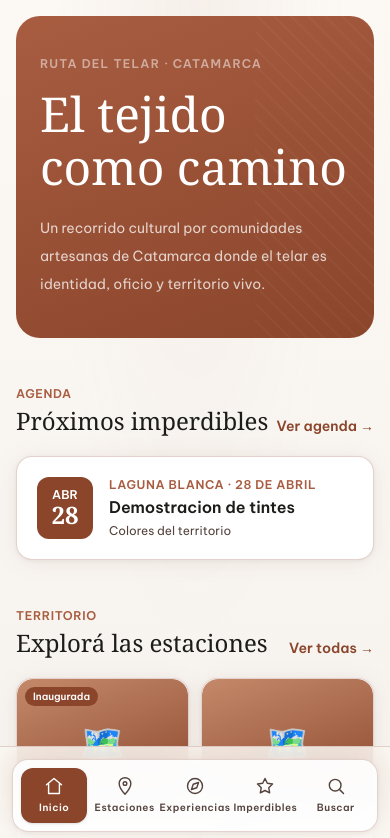
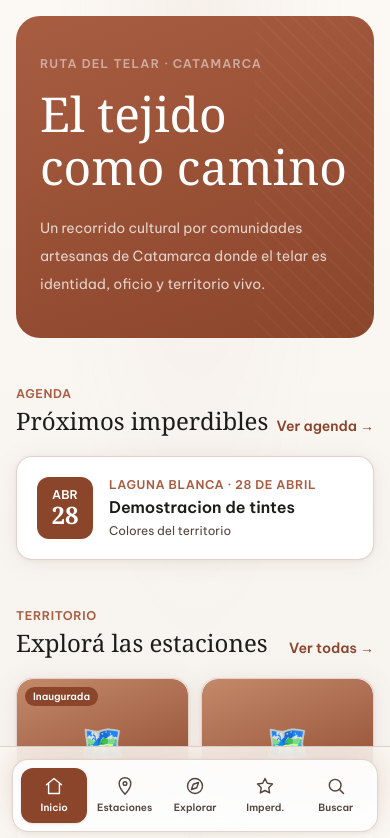
Before and after one commit to carlosacostap-unca/rutadeltelar, a Next.js app: page / in a window 390 px wide. Shown: the top 838 px of the page. Built offline with nearby package versions, Linux system fonts and the light colour scheme; no server answers.

Commit message:
fix: polish mobile fallbacks and navigation

```diff
--- a/app/page.tsx
+++ b/app/page.tsx
@@ -7,6 +7,7 @@ import {
   getStationsResult,
 } from "@/app/lib/data";
 import { HomeCarousel } from "@/components/home-carousel";
+import { PbImage } from "@/components/pb-image";
 import { SurfaceCard } from "@/components/surface-card";
 
 function formatEventDate(iso: string) {
@@ -159,12 +160,17 @@ export default async function Home() {
               <SurfaceCard className="soft-shadow overflow-hidden !p-0 transition group-hover:border-[color:var(--accent)]">
                 <div className="relative aspect-[4/3] w-full overflow-hidden rounded-t-2xl">
                   {station.imageUrl ? (
-                    <Image
+                    <PbImage
                       src={station.imageUrl}
                       alt={station.name}
                       fill
                       className="object-cover transition group-hover:scale-[1.04]"
                       sizes="(max-width: 640px) 50vw, 33vw"
+                      fallback={
+                        <div className="flex h-full items-center justify-center bg-[linear-gradient(160deg,#c4896a_0%,#8a452b_100%)] text-xs font-semibold uppercase tracking-wider text-white">
+                          Estacion
+                        </div>
+                      }
                     />
                   ) : (
                     <div className="flex h-full items-center justify-center bg-[linear-gradient(160deg,#c4896a_0%,#8a452b_100%)] text-4xl">
--- a/components/buscar-client.tsx
+++ b/components/buscar-client.tsx
@@ -203,7 +203,7 @@ export function BuscarClient(data: SearchData) {
         <input
           type="search"
           autoFocus
-          placeholder="Buscar estaciones, actores, productos, experiencias, imperdibles…"
+          placeholder="Buscar en la ruta..."
           value={query}
           onChange={(e) => handleChange(e.target.value)}
           className="w-full rounded-2xl border border-[color:var(--border)] bg-[color:var(--surface)] py-3 pl-11 pr-4 text-sm text-[color:var(--foreground)] placeholder:text-[color:var(--text-muted)] focus:border-[color:var(--accent)] focus:outline-none"
--- a/components/estaciones-client.tsx
+++ b/components/estaciones-client.tsx
@@ -1,10 +1,10 @@
 "use client";
 
-import Image from "next/image";
 import Link from "next/link";
 import { useMemo, useState } from "react";
 import dynamic from "next/dynamic";
 import { type Artisan, type HighlightSpot, type Station } from "@/app/lib/content";
+import { PbImage } from "@/components/pb-image";
 import { SurfaceCard } from "@/components/surface-card";
 
 const StationsTerritoryMap = dynamic(
@@ -131,12 +131,17 @@ export function EstacionesClient({ stations, artisans, highlightSpots, departmen
               <SurfaceCard className="soft-shadow h-full overflow-hidden !p-0 transition group-hover:border-[color:var(--accent)]">
                 <div className="relative aspect-[16/9] w-full overflow-hidden rounded-t-2xl">
                   {station.imageUrl ? (
-                    <Image
+                    <PbImage
                       src={station.imageUrl}
                       alt={station.name}
                       fill
                       className="object-cover transition group-hover:scale-[1.03]"
                       sizes="(max-width: 640px) 100vw, (max-width: 1024px) 50vw, 33vw"
+                      fallback={
+                        <div className="flex h-full items-center justify-center bg-[linear-gradient(160deg,#c4896a_0%,#8a452b_100%)] text-xs font-semibold uppercase tracking-wider text-white">
+                          Estacion
+                        </div>
+                      }
                     />
                   ) : (
                     <div className="flex h-full items-center justify-center bg-[linear-gradient(160deg,#c4896a_0%,#8a452b_100%)] text-5xl">
--- a/components/mobile-bottom-nav.tsx
+++ b/components/mobile-bottom-nav.tsx
@@ -48,7 +48,7 @@ const navItems: NavItem[] = [
   {
     href: "/explorar",
     label: "Experiencias",
-    shortLabel: "Experiencias",
+    shortLabel: "Explorar",
     icon: (
       <>
         <circle cx="12" cy="12" r="9" fill="none" stroke="currentColor" strokeWidth="1.7" />
@@ -66,7 +66,7 @@ const navItems: NavItem[] = [
   {
     href: "/imperdibles",
     label: "Imperdibles",
-    shortLabel: "Imperdibles",
+    shortLabel: "Imperd.",
     icon: (
       <>
         <path
@@ -119,6 +119,7 @@ export function MobileBottomNav() {
             <Link
               key={item.href}
               href={item.href}
+              aria-label={item.label}
               className={`flex flex-col items-center justify-center rounded-xl px-2 py-2 text-center transition-colors ${
                 active
                   ? "bg-[color:var(--accent)] text-white shadow-sm"
@@ -132,7 +133,7 @@ export function MobileBottomNav() {
               >
                 {item.icon}
               </svg>
-              <span className="text-[10px] font-semibold tracking-wider">
+              <span className="text-[10px] font-semibold tracking-normal">
                 {item.shortLabel}
               </span>
             </Link>
```
Also changed, not shown: 1 other file (tests, documents, lock files or other folders).
